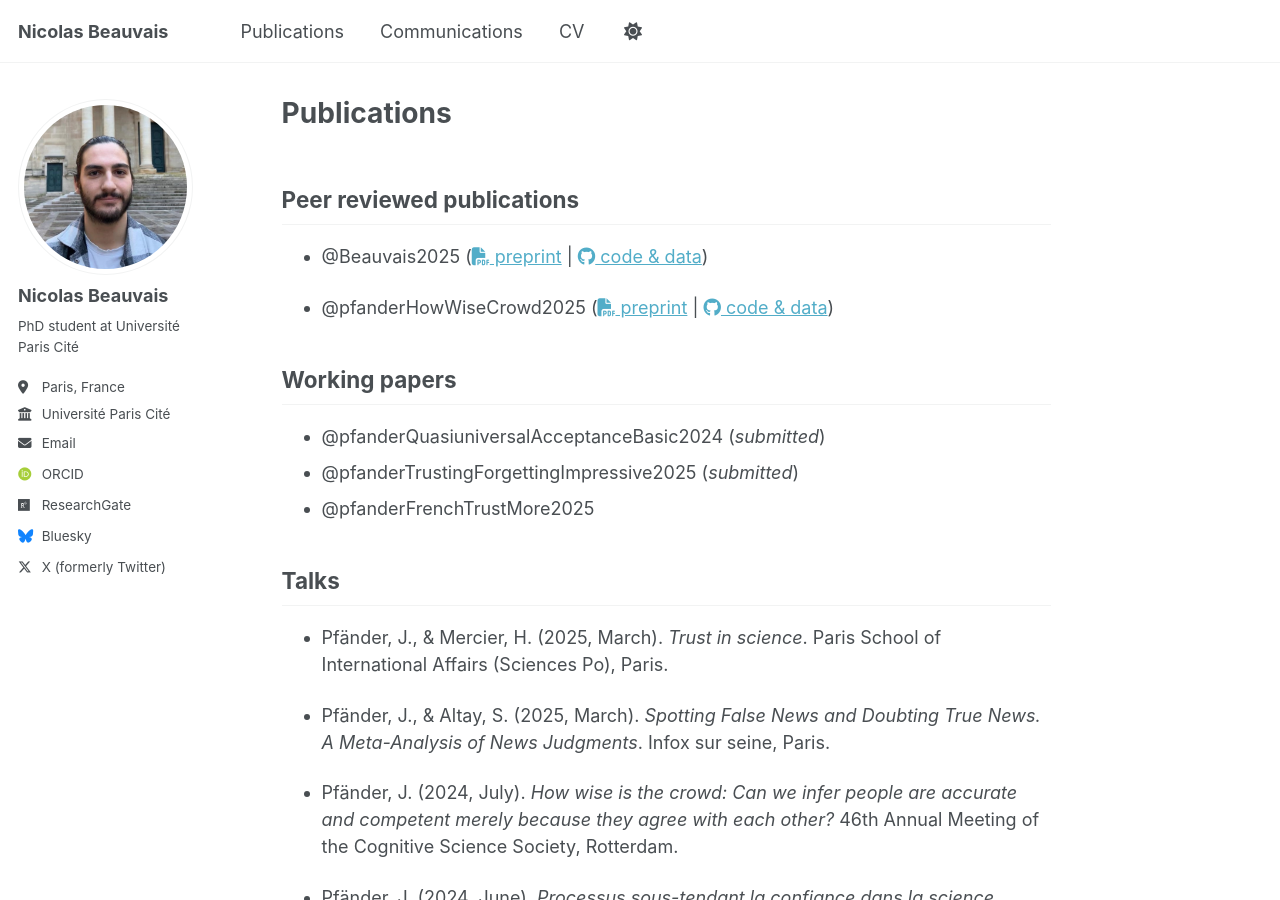
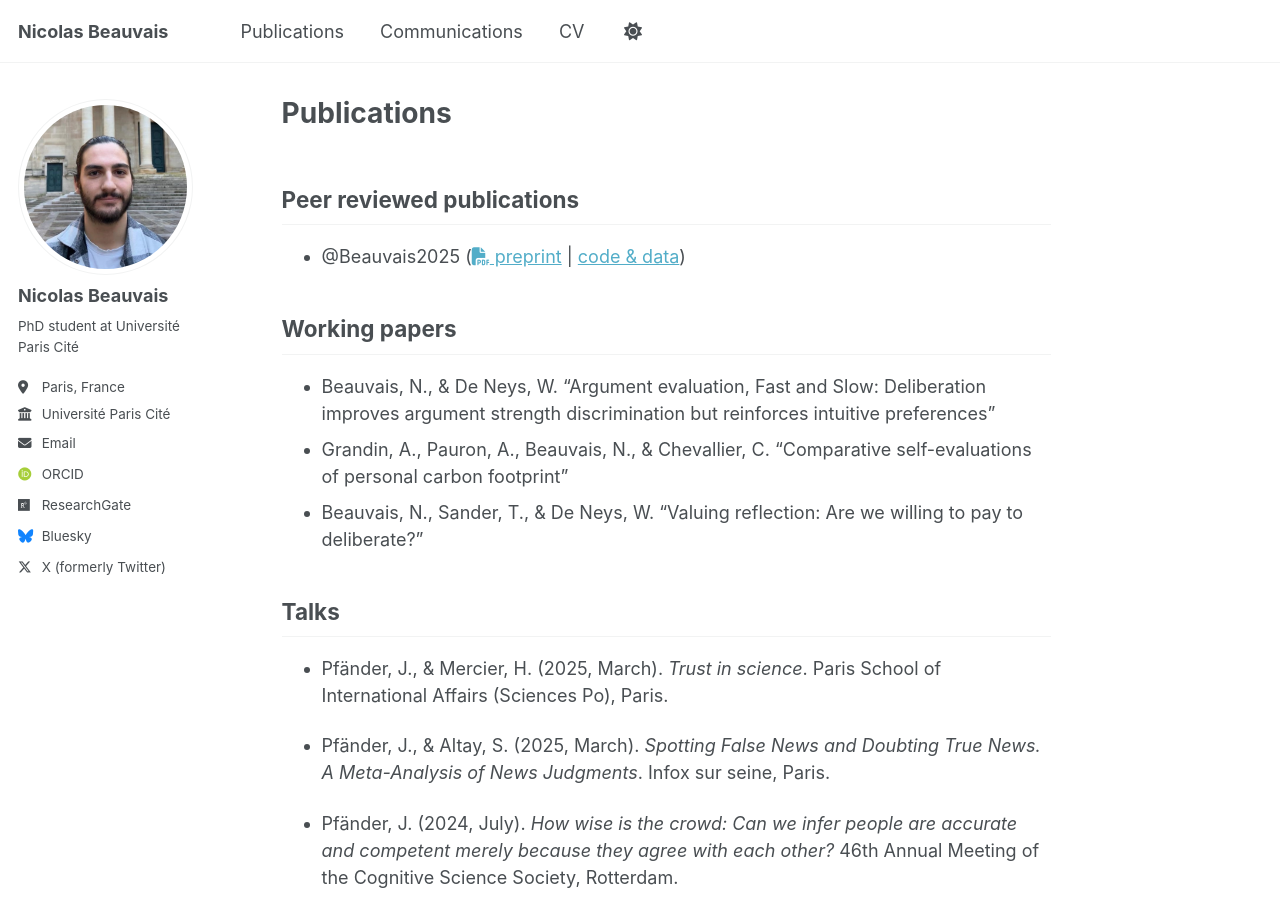
Before and after one commit to nbeauvais/nbeauvais.github.io, a Jekyll site: the page built from _pages/publications.md, in a window 1280 px wide and 900 px high. Built offline with Jekyll 4.4.1, drawn with Linux system fonts in a browser that asks for light colours; some web fonts are replaced; a script that is not in the unit is left out.

Commit message:
Update peer-reviewed publications and add working papers

```diff
--- a/_pages/publications.md
+++ b/_pages/publications.md
@@ -9,16 +9,15 @@ citations-hover: false
 
 ## Peer reviewed publications
 
--   @Beauvais2025 ([<i class="fas fa-file-pdf"></i> preprint](https://osf.io/preprints/osf/n9h4y) \| [<i class="fab fa-github"></i> code & data](https://github.com/janpfa/meta_news_judgement))
+-   @Beauvais2025 ([<i class="fas fa-file-pdf"></i> preprint](https://www.wdeneys.org/data/Beauvais%20et%20al%20Justification%20preprint.pdf) \| [code & data](https://osf.io/pm3je/files/osfstorage))
 
--   @pfanderHowWiseCrowd2025 ([<i class="fas fa-file-pdf"></i> preprint](pdfs/2025_cognition_preprint.pdf) \| [<i class="fab fa-github"></i> code & data](https://github.com/janpfander/consensus_trust.git))
 
 
 ## Working papers
 
--   @pfanderQuasiuniversalAcceptanceBasic2024 (*submitted*)
--   @pfanderTrustingForgettingImpressive2025 (*submitted*)
--   @pfanderFrenchTrustMore2025
+-   Beauvais, N., & De Neys, W. "Argument evaluation, Fast and Slow: Deliberation improves argument strength discrimination but reinforces intuitive preferences"
+-   Grandin, A., Pauron, A., Beauvais, N., & Chevallier, C. "Comparative self-evaluations of personal carbon footprint"
+-   Beauvais, N., Sander, T., & De Neys, W. "Valuing reflection: Are we willing to pay to deliberate?"
 
 
 
```
